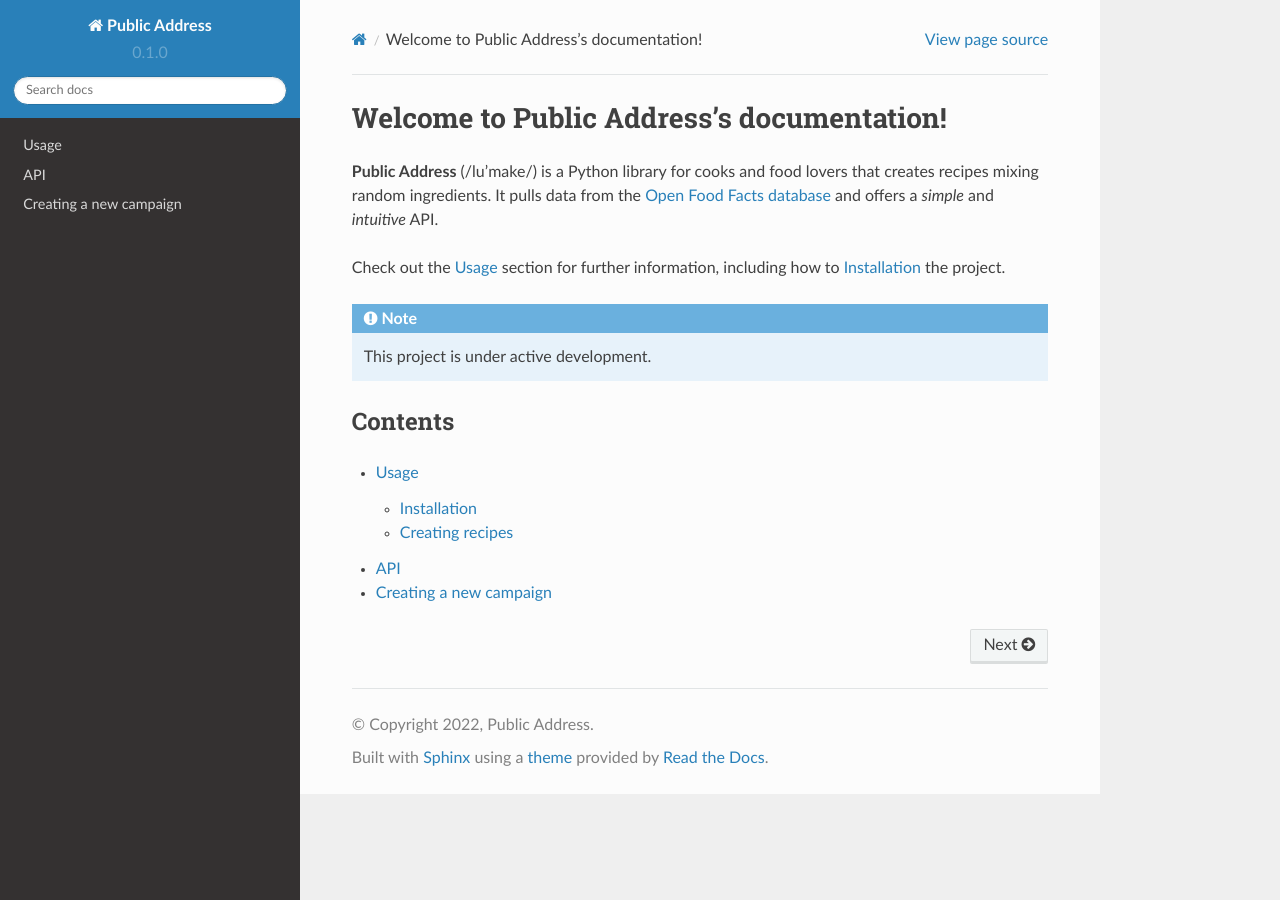
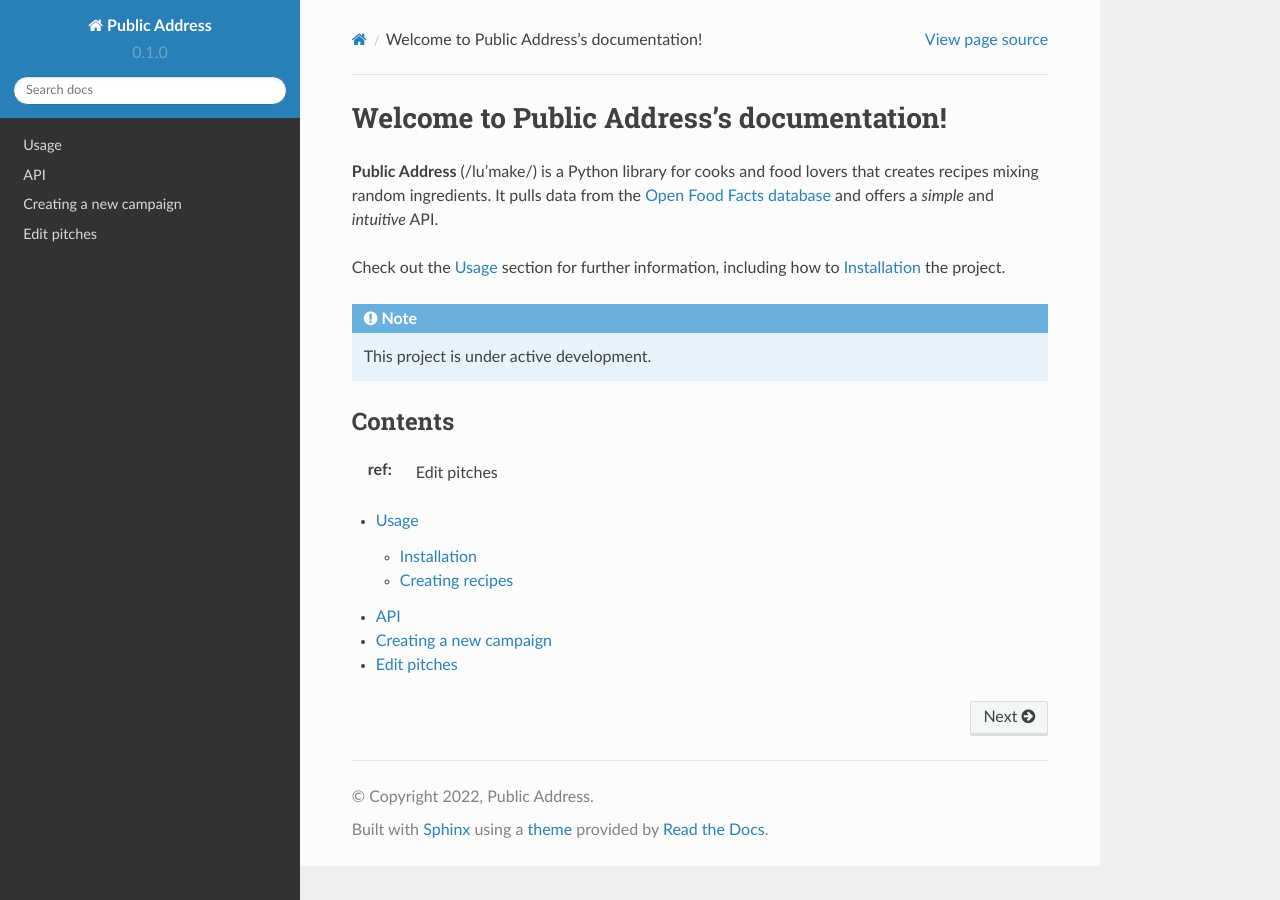
Before and after one commit to Public-Address/docs, a Sphinx documentation site: the page built from docs/source/index.rst, in a window 1280 px wide. Built offline with Sphinx 7.4.7 and the Read the Docs theme 2.0.0, drawn with Linux system fonts in a browser that asks for light colours.

Commit message:
Fixed names

```diff
--- a/docs/source/editpitches.rst
+++ b/docs/source/editpitches.rst
@@ -1,4 +1,7 @@
-**Edit pitches**
+.. _my-reference-label:
+
+Edit pitches
+====
 
 The first thing you’ll notice is that our Artificial Intelligence model recommends a number of journalists to add to your campaign. Simply select the orange add button – and they’ll be added to this campaign.
 
--- a/docs/source/index.rst
+++ b/docs/source/index.rst
@@ -16,8 +16,12 @@
 Contents
 --------
 
+:ref: Edit pitches
+
+
 .. toctree::
 
    usage
    api
    newcampaign
+   editpitches
```
